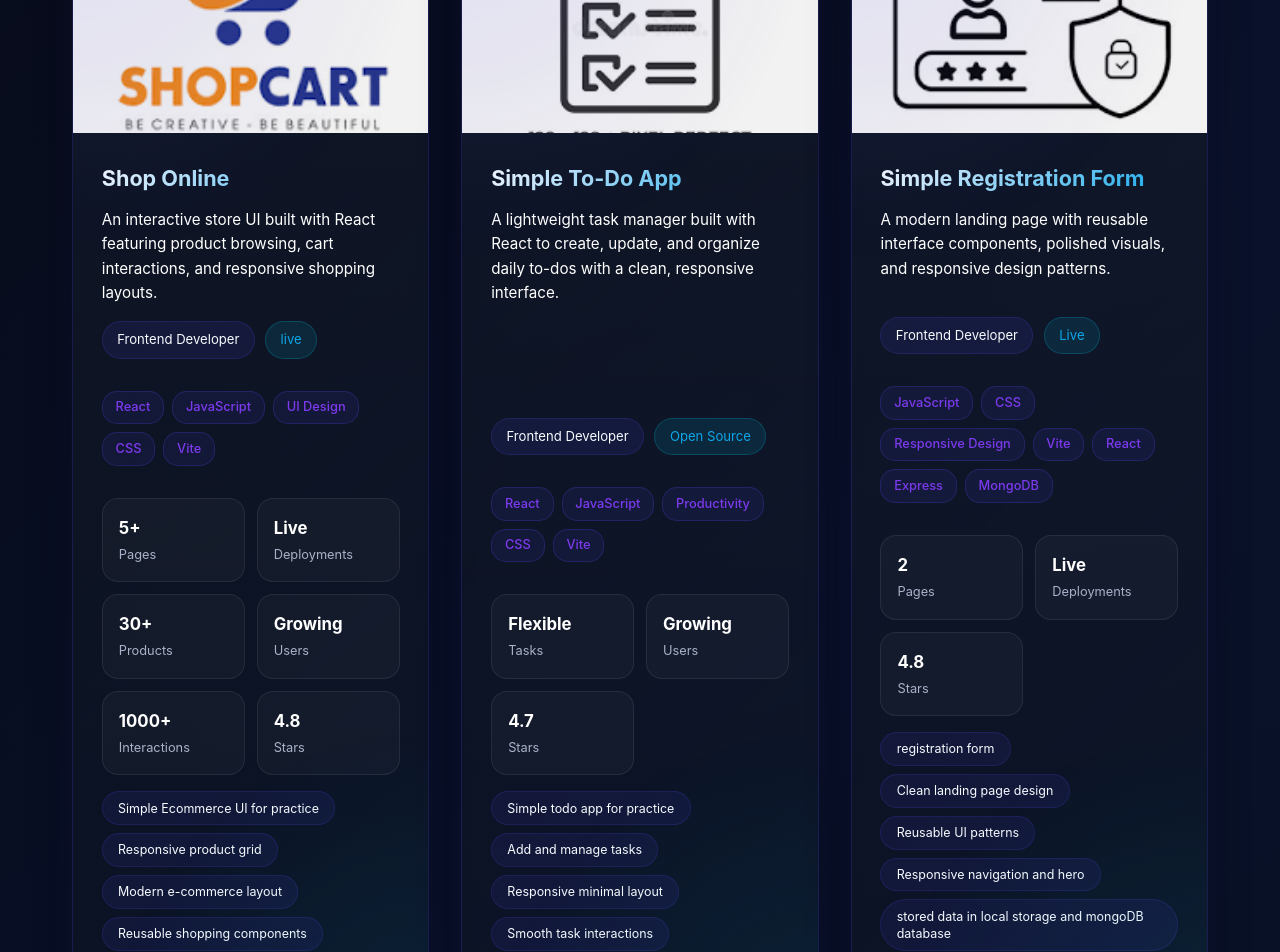
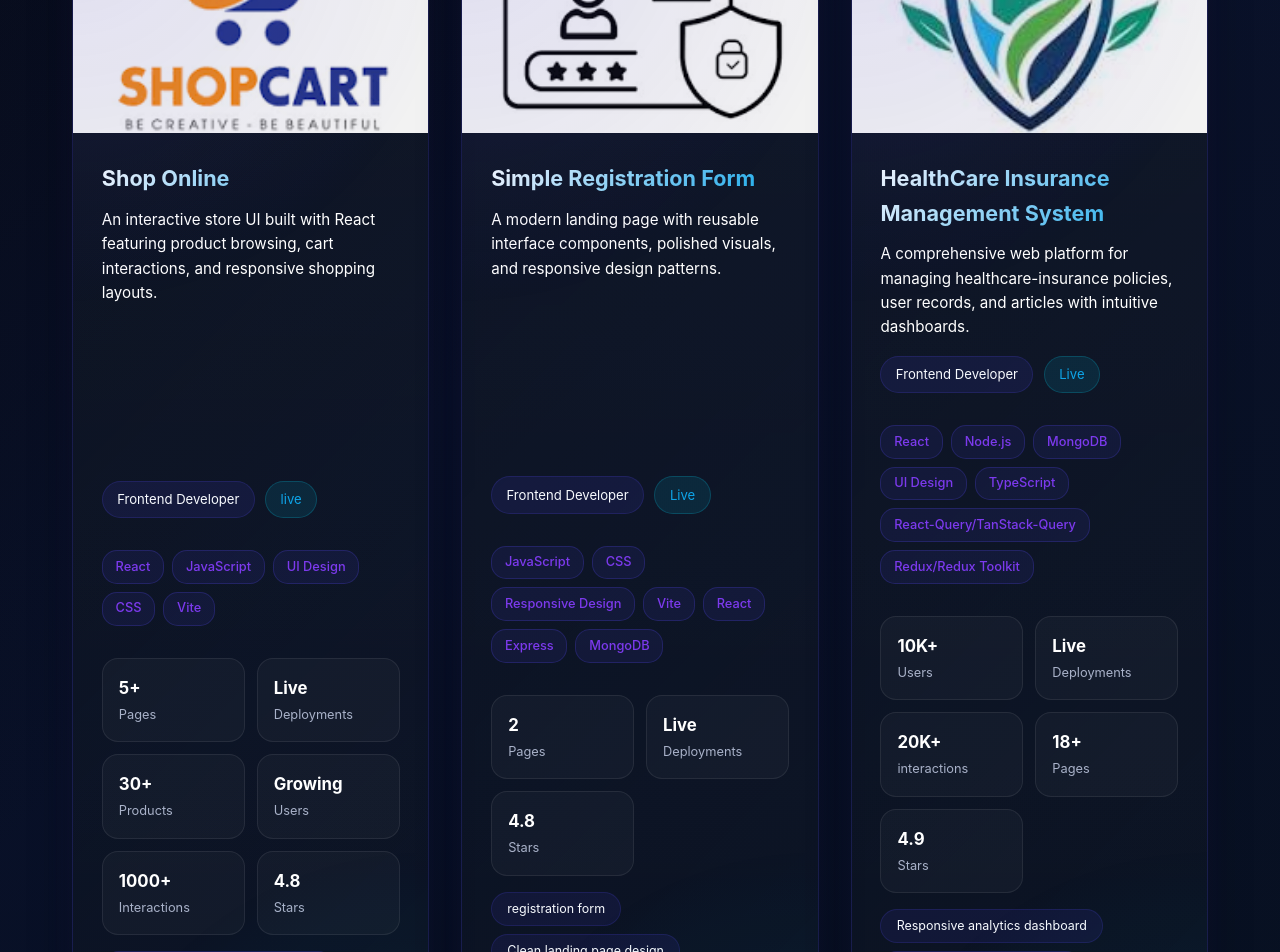
Before and after one commit to Ankush115/my-portfolio, a React (Vite) app in the folder my-portfolio/: page /projects in a window 1280 px wide. Shown: the part 660-1612 px from the top of the page. Built offline with nearby package versions, Linux system fonts and the light colour scheme.

Commit message:
project details updated

```diff
--- a/my-portfolio/src/components/About.jsx
+++ b/my-portfolio/src/components/About.jsx
@@ -22,7 +22,7 @@ export default function About() {
                   <small>Years experience</small>
                 </div>
                 <div className="about-stat">
-                  <span>5+</span>
+                  <span>3+</span>
                   <small>Projects shipped</small>
                 </div>
                 <div className="about-stat">
--- a/my-portfolio/src/components/Projects.jsx
+++ b/my-portfolio/src/components/Projects.jsx
@@ -23,27 +23,6 @@ const sample = [
       "Responsive product grid",
       "Modern e-commerce layout",
       "Reusable shopping components",
-    ],
-  },
-  {
-    title: "Simple To-Do App",
-    desc: "A lightweight task manager built with React to create, update, and organize daily to-dos with a clean, responsive interface.",
-    role: "Frontend Developer",
-    status: "Open Source",
-    url: "https://github.com/Ankush115/todo",
-    repo: "https://github.com/Ankush115/todo",
-    image: "./images/todopagelogo.png",
-    tags: ["React", "JavaScript", "Productivity", "CSS", "Vite"],
-    stats: [
-      { label: "Tasks", value: "Flexible" },
-      { label: "Users", value: "Growing" },
-      { label: "Stars", value: "4.7" },
-    ],
-    highlights: [
-      "Simple todo app for practice",
-      "Add and manage tasks",
-      "Responsive minimal layout",
-      "Smooth task interactions",
     ],
   },
 
@@ -181,11 +160,7 @@ export default function Projects() {
     filter === "all" ? sample : sample.filter((p) => p.tags.includes(filter));
 
   return (
-    <section
-      id="projects"
-      ref={projectsRef}
-      className="section projects"
-    >
+    <section id="projects" ref={projectsRef} className="section projects">
       <div className="container">
         <div className="projects-header">
           <div>
```
